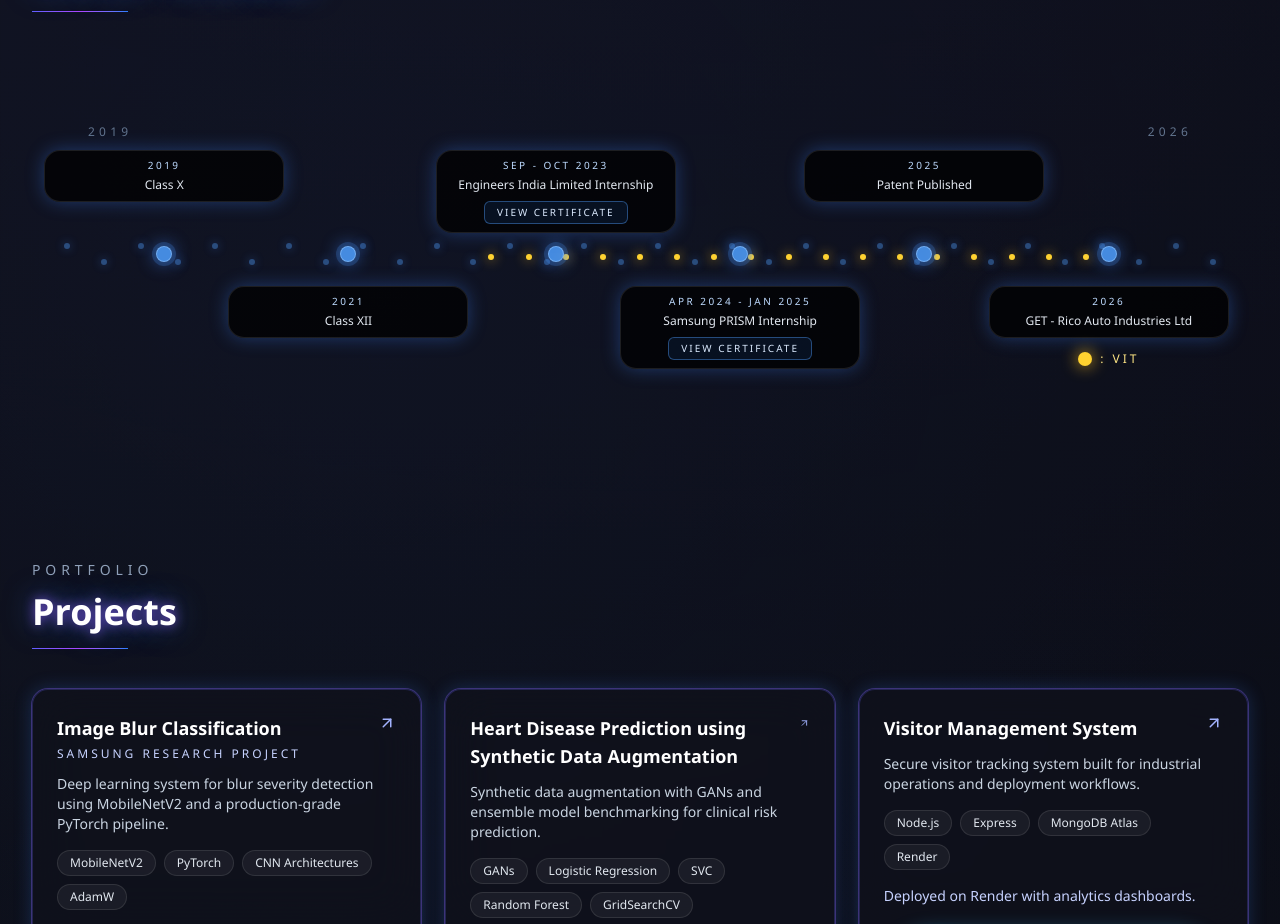
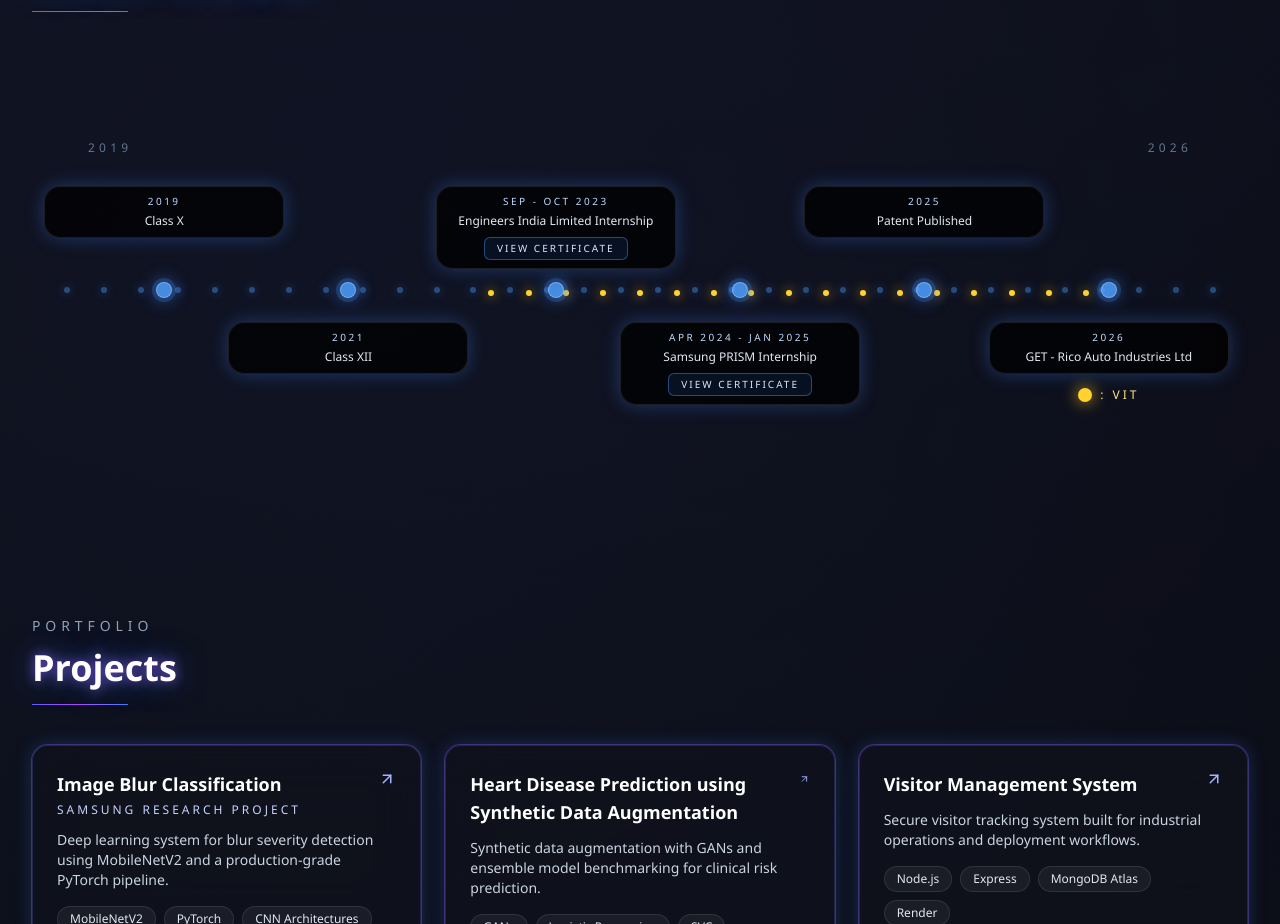
Before and after one commit to paulr212003-alt/portfolio, a Next.js app: page / in a window 1280 px wide. Shown: the part 1460-2384 px from the top of the page. Built offline with nearby package versions, Linux system fonts and the light colour scheme.

Commit message:
timeline line cleanup

```diff
--- a/app/components/CareerTimeline.tsx
+++ b/app/components/CareerTimeline.tsx
@@ -145,15 +145,13 @@ export default function CareerTimeline() {
     <AnimatedSection id="timeline" className="py-16">
       <SectionHeader title="Career Timeline" subtitle="Signal Map" />
 
-        <div className="relative mt-10 hidden md:block">
-        <div className="relative mx-auto min-h-[260px] max-w-6xl px-6">
+      <div className="relative mt-10 hidden md:block">
+        <div className="relative mx-auto min-h-[300px] max-w-6xl px-6">
           <div className="absolute left-0 right-0 top-1/2 flex -translate-y-1/2 items-center justify-between">
             {scaleDots.map((_, index) => (
               <span
                 key={`dot-${index}`}
-                className={`h-1.5 w-1.5 rounded-full bg-blue-400/40 shadow-[0_0_10px_rgba(59,130,246,0.45)] ${
-                  index % 2 === 0 ? "-translate-y-2" : "translate-y-2"
-                }`}
+                className="h-1.5 w-1.5 rounded-full bg-blue-400/40 shadow-[0_0_10px_rgba(59,130,246,0.45)]"
               />
             ))}
           </div>
@@ -232,7 +230,7 @@ export default function CareerTimeline() {
             );
           })}
 
-          <div className="mt-28 flex items-center justify-between text-xs uppercase tracking-[0.35em] text-slate-500">
+          <div className="mt-32 flex items-center justify-between text-xs uppercase tracking-[0.35em] text-slate-500">
             <span>2019</span>
             <span>2026</span>
           </div>
```
